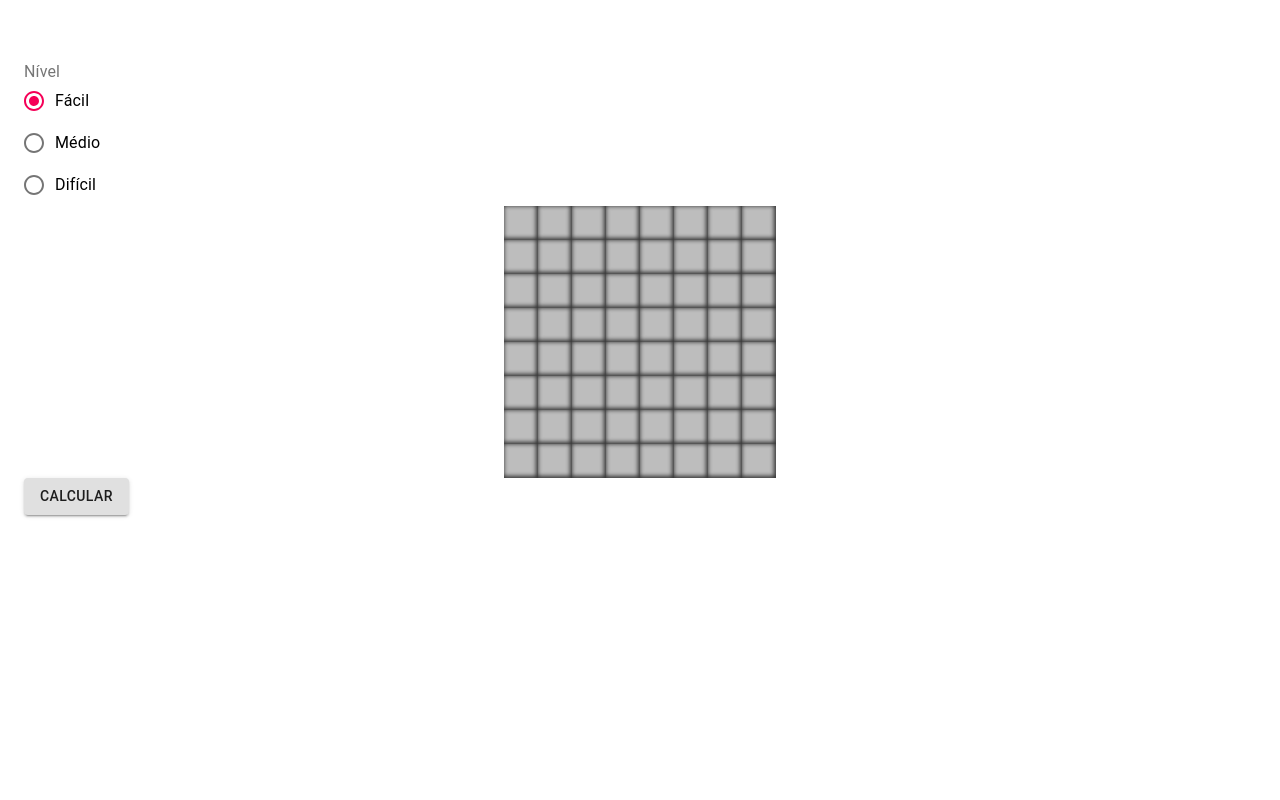
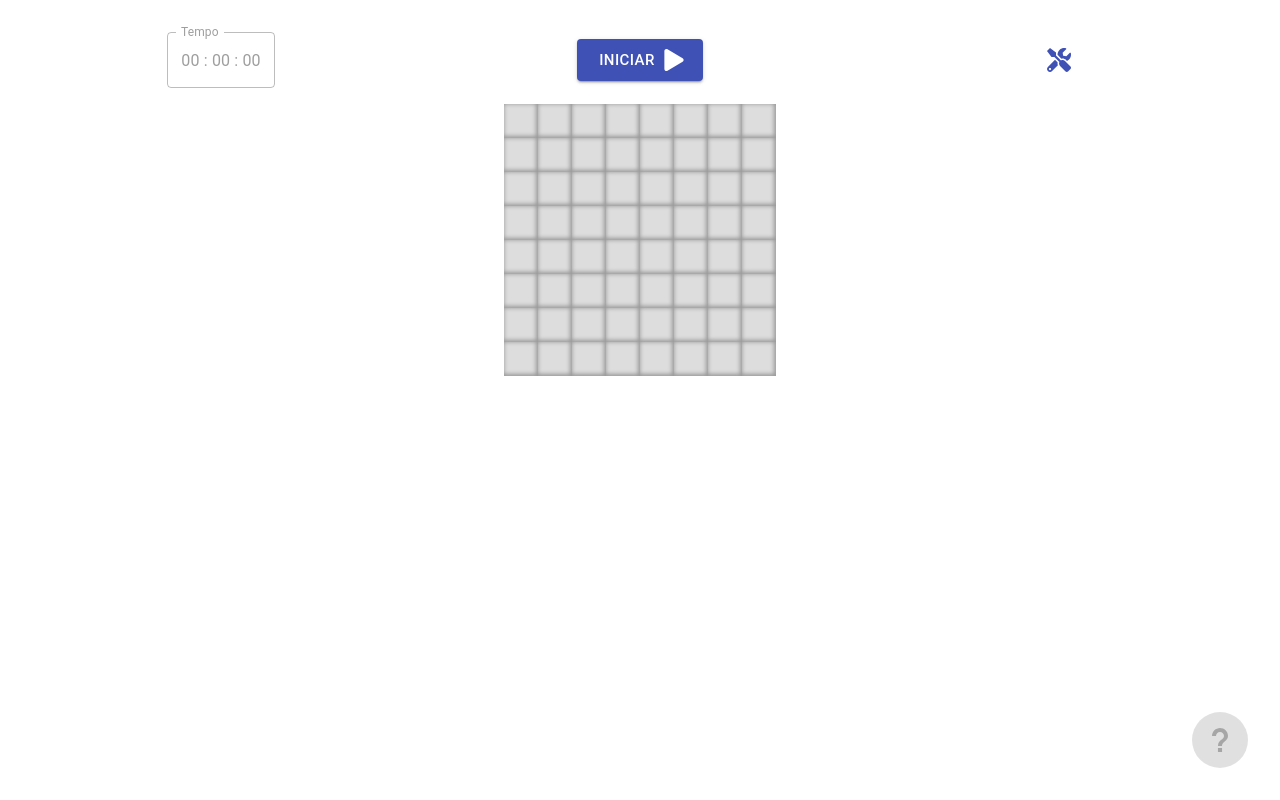
Before and after one commit to zanlucathiago/minesweeper, a React (Create React App) app: page / in a window 1280 px wide. Built offline with nearby package versions, Linux system fonts and the light colour scheme.

Commit message:
Diversas alterações

```diff
--- a/public/index.html
+++ b/public/index.html
@@ -9,6 +9,29 @@
       name="description"
       content="Web site created using create-react-app"
     />
+    <style>
+      /* width */
+      ::-webkit-scrollbar {
+        width: 20px;
+      }
+
+      /* Track */
+      ::-webkit-scrollbar-track {
+        box-shadow: inset 0 0 5px grey;
+        border-radius: 10px;
+      }
+
+      /* Handle */
+      ::-webkit-scrollbar-thumb {
+        background: red;
+        border-radius: 10px;
+      }
+
+      /* Handle on hover */
+      ::-webkit-scrollbar-thumb:hover {
+        background: #b30000;
+      }
+    </style>
     <link rel="apple-touch-icon" href="%PUBLIC_URL%/logo192.png" />
     <!--
       manifest.json provides metadata used when your web app is installed on a
--- a/src/App.js
+++ b/src/App.js
@@ -1,5 +1,6 @@
-import { FaBomb } from 'react-icons/fa';
-import { IoIosFlag } from 'react-icons/io';
+import { FaBomb, FaPlay, FaTools, FaStop } from 'react-icons/fa';
+import { IoIosFlag, IoMdHelp } from 'react-icons/io';
+// import { MdLiveHelp } from 'react-icons/md';
 import React from 'react';
 import './App.css';
 import Board from './Board.json';
@@ -7,13 +8,22 @@ import {
   Container,
   Grid,
   Button,
-  FormControl,
-  FormLabel,
-  RadioGroup,
-  FormControlLabel,
-  Radio,
+  // FormControl,
+  // FormLabel,
+  // RadioGroup,
+  // FormControlLabel,
+  // Radio,
+  IconButton,
+  Fab,
+  CircularProgress,
+  // Icon,
 } from '@material-ui/core';
+// import Icon from '@material-ui/core/Icon';
 import LocalStorage from './LocalStorage';
+import Stopwatch from './components/Stopwatch';
+import FeedbackDialog from './components/FeedbackDialog';
+import SetupDialog from './components/SetupDialog';
+import moment from 'moment';
 
 const colors = ['#000', '#3b71ff', '#417c03', '#ed4f1d', '#193680'];
 
@@ -29,18 +39,25 @@ export default class App extends React.Component {
     this.updateDimensions(size);
     this.state = {
       grid: this.generateGrid(),
+      running: false,
       size,
     };
   }
 
-  componentDidUpdate() {
-    if (this.status) {
-      alert(this.status);
-      this.status = null;
-      this.squaresOpened = 0;
-      this.setState({ grid: this.generateGrid() });
-    }
-  }
+  // componentDidUpdate(prevProps, prevState) {
+  // if (this.status) {
+  // if (prompt(this.status)) {
+  //   this.setState({ running: true });
+  // }
+  // this.status = null;
+  // this.squaresOpened = 0;
+  // this
+  // this.setState({ running: false, grid: this.generateGrid() });
+  // }
+  // if (this.state.loading && !prevState.loading) {
+  // this.calculate();
+  // }
+  // }
 
   generateGrid = () => {
     const grid = Array(this.rows)
@@ -96,19 +113,29 @@ export default class App extends React.Component {
   };
 
   recursiveOpener = (row, column) => {
-    const { grid } = this.state;
+    const { grid, running } = this.state;
     const currCell = grid[row][column];
-    if (!currCell.open && !currCell.flag) {
+    if (!currCell.open && !currCell.flag && running) {
       if (currCell.bomb) {
-        this.status = 'Você perdeu. Clique para recomeçar.';
+        // this.status = 'Você perdeu. Clique para recomeçar.';
+        this.setState({
+          running: false,
+          // dialog: 'feedback',
+          message: 'Você perdeu.',
+        });
       }
 
       currCell.open = true;
       this.totalGuesses = 0;
       this.squaresOpened++;
-      console.log(this.squaresOpened);
+      // console.log(this.squaresOpened);
       if (this.squaresOpened === this.rows * this.columns - this.bombs) {
-        this.status = 'Você venceu! Clique para recomeçar.';
+        // this.status = 'Você venceu! Clique para recomeçar.';
+        this.setState({
+          running: false,
+          // dialog: 'feedback',
+          message: 'Você venceu!.',
+        });
       }
       currCell.isWild = false;
       if (!currCell.number) {
@@ -131,8 +158,8 @@ export default class App extends React.Component {
     this.bombs = bombs;
   };
 
-  setChanges = (e) => {
-    const size = e.target.value;
+  setChanges = (size) => {
+    // const size = e.target.value;
     this.updateDimensions(size);
     LocalStorage.setLevel(size);
     this.setState({ grid: this.generateGrid(), size });
@@ -177,11 +204,12 @@ export default class App extends React.Component {
       }
     }
     this.checkValuesForNextCell(0, 0, 0, currGrid);
-    this.setState({ grid });
+    this.setState({ grid, loading: false });
+    // res();
   };
 
   product_Range(a, b) {
-    var prd = a,
+    let prd = a,
       i = a;
 
     while (i++ < b) {
@@ -295,38 +323,90 @@ export default class App extends React.Component {
   };
 
   render() {
-    const { grid } = this.state;
+    const { dialog, grid, loading, message, perf, running, size } = this.state;
     return (
-      <Container maxWidth="lg" style={{ marginTop: '4rem' }}>
+      <Container maxWidth="lg" style={{ marginTop: '2rem' }}>
+        {dialog === 'feedback' && (
+          <FeedbackDialog
+            handleClose={() => this.setState({ dialog: null })}
+            message={`${message} Seu tempo foi ${moment()
+              // .hour(0)
+              .minute(0)
+              .second(0)
+              .millisecond(perf)
+              .format('mm:ss.SSS')}.`}
+          />
+        )}
+        {dialog === 'setup' && (
+          <SetupDialog
+            handleClose={() => this.setState({ dialog: null })}
+            setChanges={this.setChanges}
+            size={size}
+          />
+        )}
         <Grid container spacing={3} style={{ justifyContent: 'center' }}>
-          <Grid item style={{ margin: 'auto' }} xs={12}>
-            <FormControl component="fieldset">
-              <FormLabel component="legend">Nível</FormLabel>
-              <RadioGroup value={this.state.size} onChange={this.setChanges}>
-                <FormControlLabel
-                  value="sm"
-                  control={<Radio />}
-                  label="Fácil"
-                />
-                <FormControlLabel
-                  value="md"
-                  control={<Radio />}
-                  label="Médio"
-                />
-                <FormControlLabel
-                  value="lg"
-                  control={<Radio />}
-                  label="Difícil"
-                />
-              </RadioGroup>
-            </FormControl>
+          <Grid
+            item
+            style={{ margin: 'auto', textAlign: 'center' }}
+            xs={12}
+            sm={4}
+          >
+            <Stopwatch
+              openFeedback={(perf) =>
+                this.setState({ dialog: 'feedback', perf })
+              }
+              running={running}
+            />
+          </Grid>
+          <Grid
+            item
+            style={{ margin: 'auto', textAlign: 'center' }}
+            xs={12}
+            sm={4}
+          >
+            <Button
+              onClick={() => {
+                this.totalGuesses = 0;
+                this.setState(({ running }) => ({
+                  grid: running ? grid : this.generateGrid(),
+                  running: !running,
+                  message: running && 'Você perdeu.',
+                }));
+              }}
+              size="large"
+              variant="contained"
+              color="primary"
+              // className={classes.button}
+              endIcon={running ? <FaStop /> : <FaPlay />}
+              // startIcon={<FaPlay />}
+            >
+              {running ? 'Parar' : 'Iniciar'}
+            </Button>
+          </Grid>
+          <Grid
+            item
+            style={{ margin: 'auto', textAlign: 'center' }}
+            xs={12}
+            sm={4}
+          >
+            <IconButton
+              color="primary"
+              disabled={running}
+              onClick={() => this.setState({ dialog: 'setup' })}
+            >
+              <FaTools />
+            </IconButton>
           </Grid>
         </Grid>
-        <Grid item>
+        <Grid
+          item
+          style={{ margin: '1rem', marginBottom: '6rem', overflowY: 'hidden' }}
+        >
           <table
             style={{
               borderCollapse: 'collapse',
               margin: 'auto',
+              opacity: running ? 1 : 0.5,
               whiteSpace: 'nowrap',
             }}
           >
@@ -407,9 +487,46 @@ export default class App extends React.Component {
             </tbody>
           </table>
         </Grid>
-        <Button onClick={this.calculate} variant="contained">
-          Calcular
-        </Button>
+        <Fab
+          color="secondary"
+          style={{ position: 'fixed', right: '2rem', bottom: '2rem' }}
+          disabled={!running || loading}
+          // endIcon={<MdLiveHelp />}
+          onClick={() => {
+            // this.setState({ loading: true }, () => this.calculate());
+            this.setState({ loading: true });
+            setTimeout(this.calculate, 125);
+          }}
+        >
+          <IoMdHelp size={32} />
+        </Fab>
+        {loading && (
+          <CircularProgress
+            size={68}
+            style={{
+              // color: green[500],
+              position: 'fixed',
+              right: 26,
+              bottom: 26,
+              zIndex: 1,
+            }}
+          />
+        )}
+        {/* <Grid
+          item
+          style={{ margin: 'auto', textAlign: 'center', marginBottom: '2rem' }}
+          // xs={12}
+          // sm={4}
+        >
+          <Button
+            disabled={!running}
+            endIcon={<MdLiveHelp />}
+            onClick={this.calculate}
+            variant="contained"
+          >
+            Ajuda
+          </Button>
+        </Grid> */}
       </Container>
     );
   }
--- /dev/null
+++ b/src/components/FeedbackDialog.js
@@ -0,0 +1,49 @@
+import React, { Component } from 'react';
+import {
+  Button,
+  DialogActions,
+  // DialogContentText,
+  // DialogContent,
+  DialogTitle,
+  Dialog,
+} from '@material-ui/core';
+
+export class FeedbackDialog extends Component {
+  handleClose = () => {
+    this.props.handleClose();
+  };
+
+  render() {
+    return (
+      <Dialog
+        open={true}
+        onClose={this.handleClose}
+        // aria-labelledby="alert-dialog-title"
+        // aria-describedby="alert-dialog-description"
+      >
+        <DialogTitle id="alert-dialog-title">{this.props.message}</DialogTitle>
+        {/* <DialogContent>
+          <DialogContentText id="alert-dialog-description">
+            Let Google help apps determine location. This means sending
+            anonymous location data to Google, even when no apps are running.
+          </DialogContentText>
+        </DialogContent> */}
+        <DialogActions>
+          {/* <Button onClick={this.handleClose} color="primary">
+            Disagree
+          </Button> */}
+          <Button
+            onClick={this.handleClose}
+            color="primary"
+            autoFocus
+            variant="contained"
+          >
+            Fechar
+          </Button>
+        </DialogActions>
+      </Dialog>
+    );
+  }
+}
+
+export default FeedbackDialog;
--- /dev/null
+++ b/src/components/SetupDialog.js
@@ -0,0 +1,73 @@
+import React, { Component } from 'react';
+import {
+  Button,
+  DialogActions,
+  // TextField,
+  // DialogContentText,
+  DialogContent,
+  DialogTitle,
+  Dialog,
+  FormControl,
+  FormLabel,
+  RadioGroup,
+  FormControlLabel,
+  Radio,
+} from '@material-ui/core';
+
+export class SetupDialog extends Component {
+  constructor(props) {
+    super(props);
+    this.state = {
+      size: props.size,
+    };
+  }
+  handleClose = () => {
+    this.props.handleClose();
+  };
+  render() {
+    const { size } = this.state;
+    return (
+      <Dialog
+        open={true}
+        onClose={this.handleClose}
+        // aria-labelledby="form-dialog-title"
+      >
+        <DialogTitle id="form-dialog-title">Configurações</DialogTitle>
+        <DialogContent>
+          <FormControl component="fieldset">
+            <FormLabel component="legend">Nível</FormLabel>
+            <RadioGroup
+              value={size}
+              onChange={(e) => this.setState({ size: e.target.value })}
+            >
+              <FormControlLabel value="sm" control={<Radio />} label="Fácil" />
+              <FormControlLabel value="md" control={<Radio />} label="Médio" />
+              <FormControlLabel
+                value="lg"
+                control={<Radio />}
+                label="Difícil"
+              />
+            </RadioGroup>
+          </FormControl>
+        </DialogContent>
+        <DialogActions>
+          <Button onClick={this.handleClose} color="primary" variant="outlined">
+            Cancelar
+          </Button>
+          <Button
+            onClick={() => {
+              this.handleClose();
+              this.props.setChanges(size);
+            }}
+            color="primary"
+            variant="contained"
+          >
+            Salvar
+          </Button>
+        </DialogActions>
+      </Dialog>
+    );
+  }
+}
+
+export default SetupDialog;
--- /dev/null
+++ b/src/components/Stopwatch.js
@@ -0,0 +1,71 @@
+import React, { Component } from 'react';
+import { TextField } from '@material-ui/core';
+import moment from 'moment';
+
+export class Stopwatch extends Component {
+  startWatch() {
+    this.startTime = performance.now();
+    this.runClock = setInterval(this.displayTime, 1000);
+    this.setState({ running: true });
+  }
+
+  componentWillReceiveProps(nextProps) {
+    if (nextProps.running && !this.state.running) {
+      this.startWatch();
+    } else if (this.state.running && !nextProps.running) {
+      this.stopWatch();
+    }
+  }
+
+  // componentDidMount() {
+  // this.startWatch();
+  // this.displayTime();
+  // }
+  constructor(props) {
+    super(props);
+    this.state = {
+      running: false,
+      time: this.formatTime(0),
+    };
+  }
+  counter = 0;
+  displayTime = () => {
+    this.counter++;
+    this.setState({
+      time: this.formatTime(this.counter),
+    });
+  };
+
+  formatTime = (seconds) =>
+    moment()
+      .hour(0)
+      .minute(0)
+      .second(seconds)
+      .format('HH : mm : ss');
+
+  stopWatch() {
+    this.endTime = performance.now();
+    this.counter = 0;
+    clearInterval(this.runClock);
+    this.setState({ running: false, time: this.formatTime(0) });
+    this.props.openFeedback(this.endTime - this.startTime);
+    // alert(
+    //   `${this.startTime} - ${this.endTime} - ${this.endTime - this.startTime}`,
+    // );
+  }
+
+  render() {
+    return (
+      <TextField
+        disabled
+        // id="outlined-disabled"
+        label="Tempo"
+        style={{ width: 108 }}
+        value={this.state.time}
+        variant="outlined"
+      />
+    );
+  }
+}
+
+export default Stopwatch;
```
